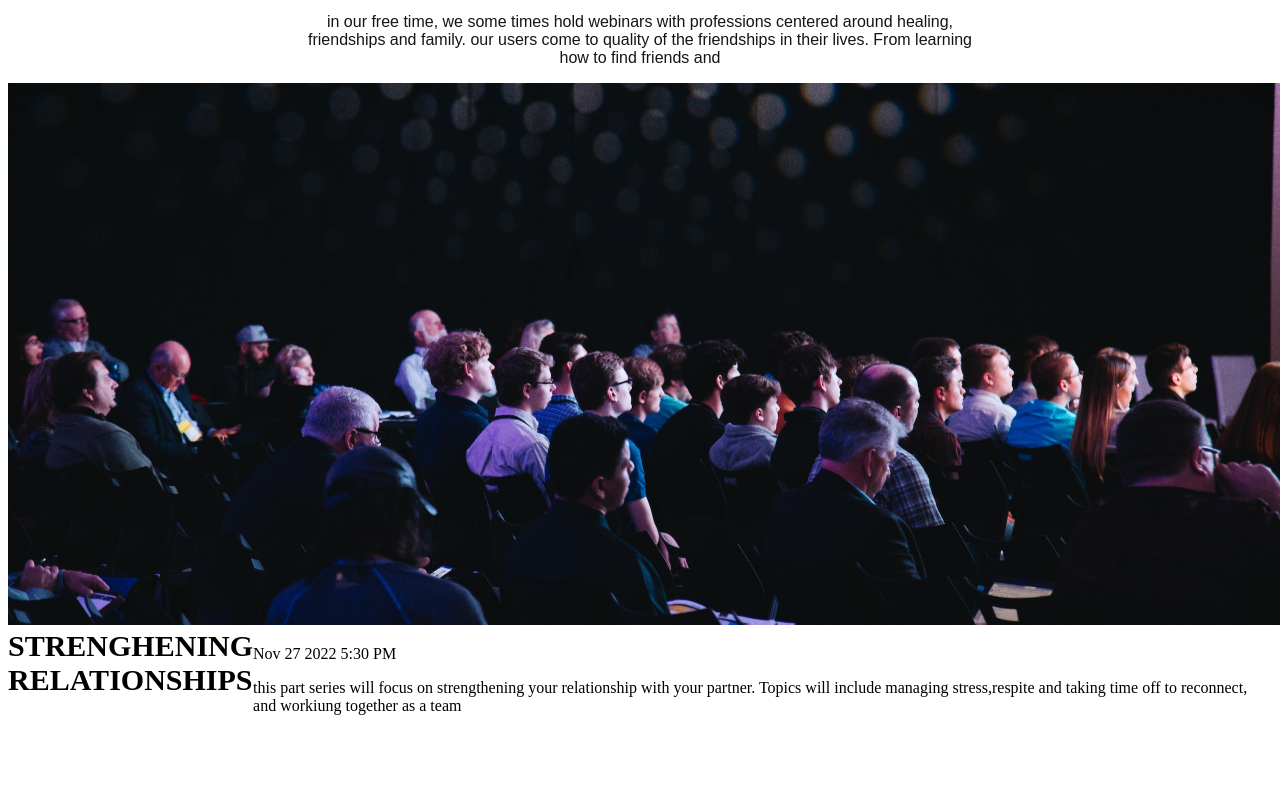
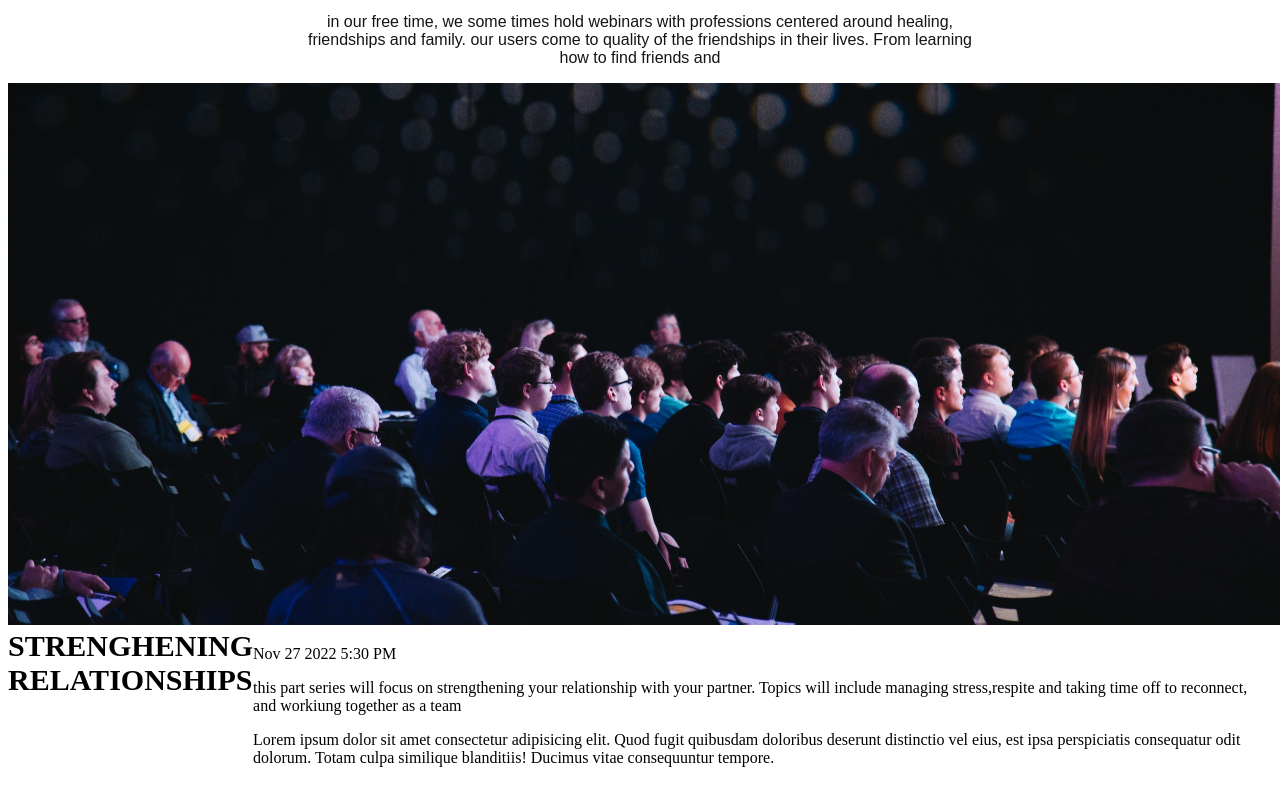
Before and after one commit to Sabrina-tessa/convo, a plain HTML site: page index.html in a window 1280 px wide. Shown: the part 216-1007 px from the top of the page. Before the commit the page ends 955 px from the top, so only its background shows below. Drawn offline with Linux system fonts and the light colour scheme.

Commit message:
second commit

```diff
--- a/index.html
+++ b/index.html
@@ -44,6 +44,7 @@
           your partner. Topics will include managing stress,respite and taking
           time off to reconnect, and workiung together as a team
         </p>
+        <p>Lorem ipsum dolor sit amet consectetur adipisicing elit. Quod fugit quibusdam doloribus deserunt distinctio vel eius, est ipsa perspiciatis consequatur odit dolorum. Totam culpa similique blanditiis! Ducimus vitae consequuntur tempore.</p>
       </span>
     </div>
   </body>
```
